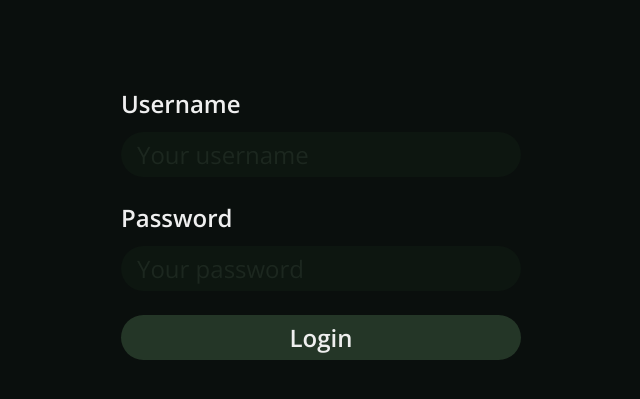
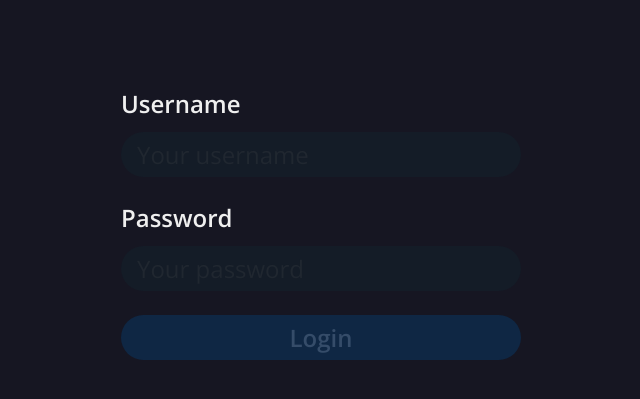
Before and after one commit to DanielSharp01/site-login, a website: page public/index.html in a window 1280 px wide. Shown: the part 219-618 px from the top of the page, without its empty margins (319-959 px from the left). Drawn offline with nearby package versions, Linux system fonts and the light colour scheme; files that its build step writes are made by us from their sources; files whose address does not match are found by name.

Commit message:
Style more inline with site

```diff
--- a/public/login.css
+++ b/public/login.css
@@ -12,7 +12,7 @@ body {
 
 body {
   font-family: "Open Sans";
-  background: #0a0f0d;
+  background: #161622;
   color: #efefef;
   font-size: 24px;
   display: flex;
@@ -53,7 +53,7 @@ button {
   font-weight: 600;
   border: none;
   outline: none;
-  background: #093f12;
+  background: #1a5fad;
   border-radius: 24px;
   padding: 6px 16px;
   color: #efefef;
@@ -61,21 +61,22 @@ button {
 }
 
 button:disabled {
-  background: #243627;
+  background: #0f2744;
+  color: #354c69;
 }
 
 button:hover:not(:disabled) {
-  background: #2b9b3d;
+  background: #4487d4;
   cursor: pointer;
 }
 
 button:focus {
-  background: #2b9b3d;
+  background: #4487d4;
   cursor: pointer;
 }
 
 button:active {
-  background: #77bb83;
+  background: #95adc9;
   cursor: pointer;
 }
 
@@ -83,7 +84,7 @@ input {
   margin-top: 12px;
   font-family: "Open Sans";
   font-size: 24px;
-  background: #0d1610;
+  background: #141c27;
   padding: 6px 16px;
   border: none;
   outline: none;
@@ -92,5 +93,5 @@ input {
 }
 
 input::placeholder {
-  color: #1c271f;
+  color: #202730;
 }
```
